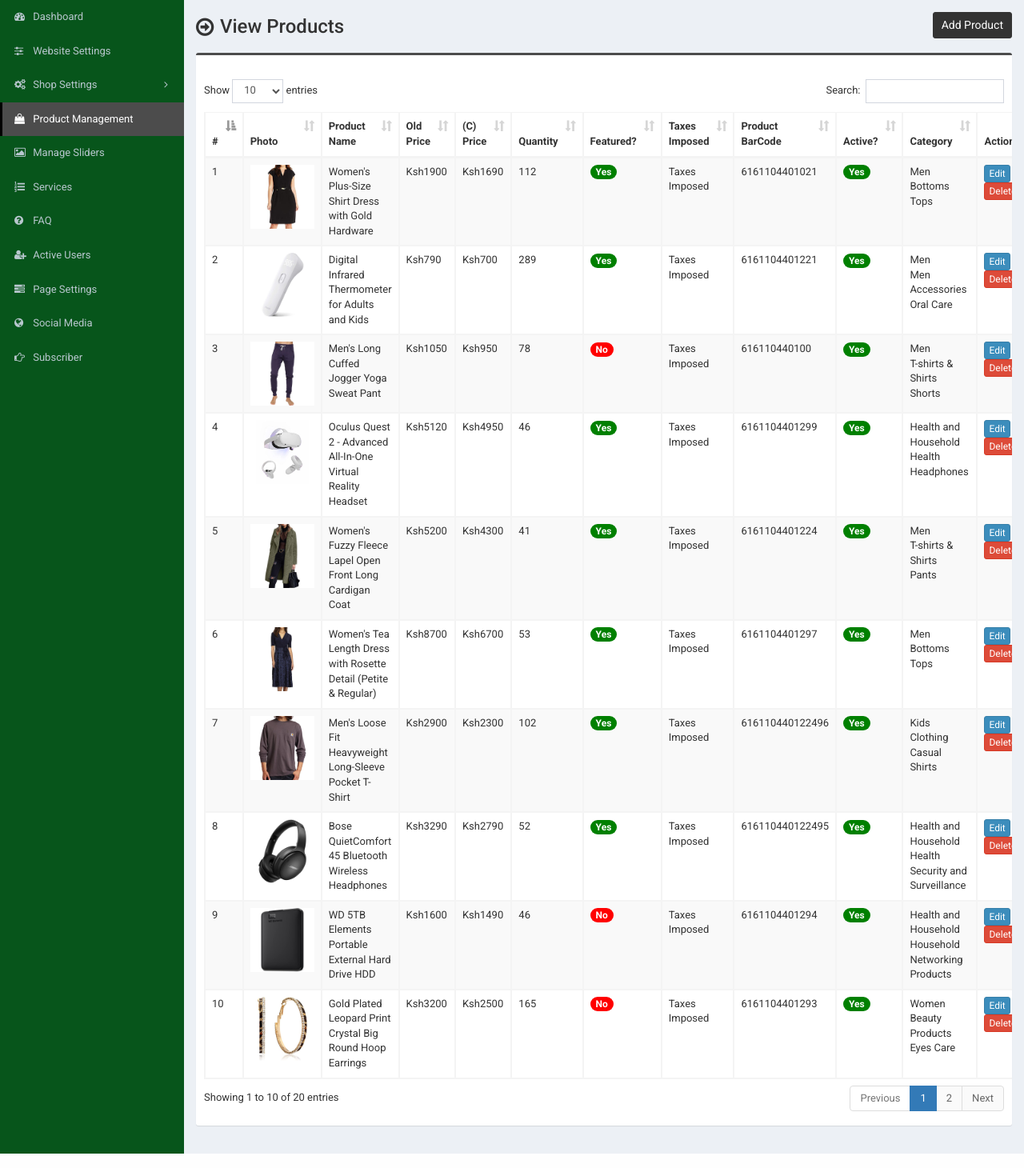
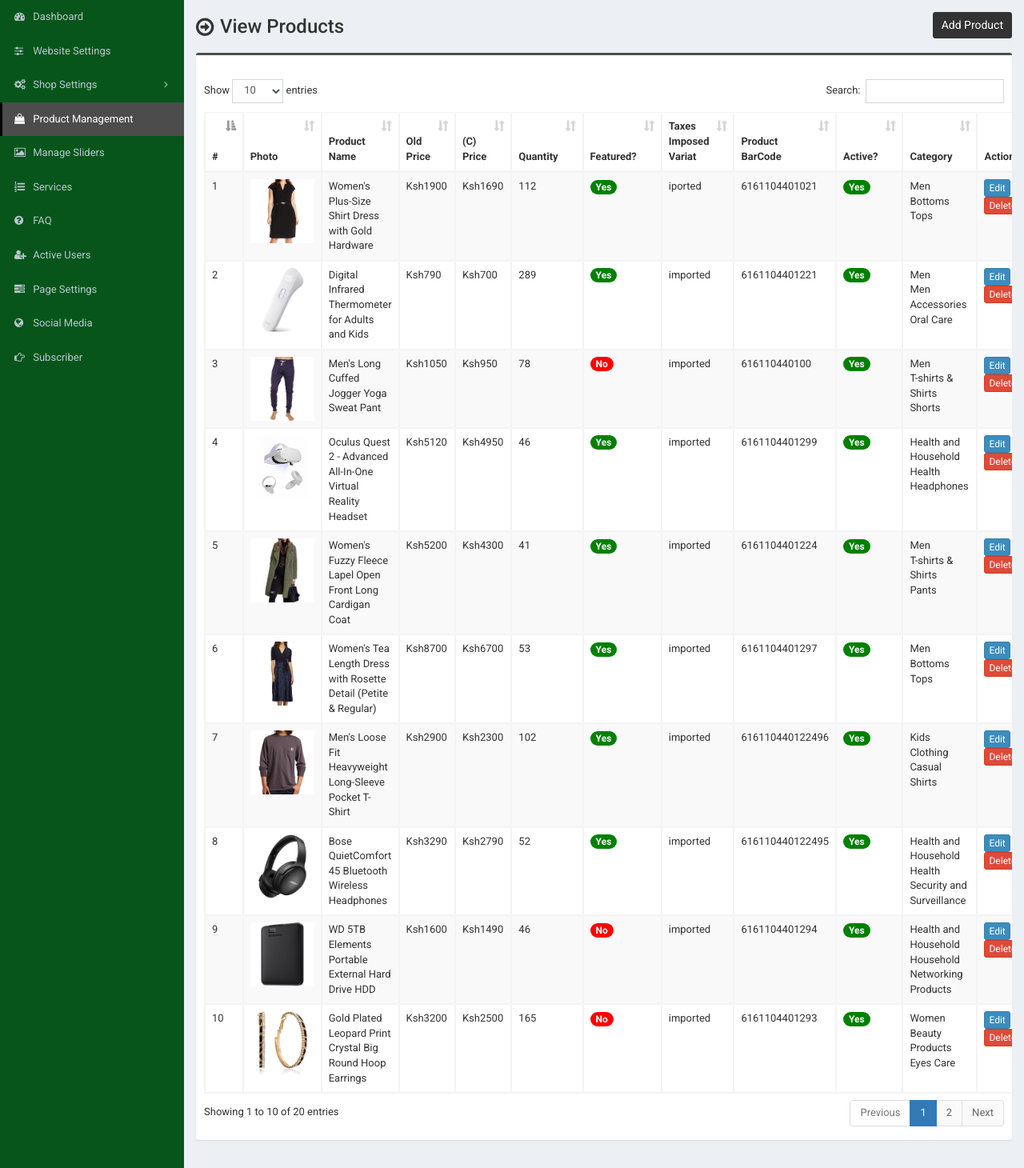
Before and after one commit to Gabu-Rayon/my-tax-application-v1, a PHP site: page /admin/product.php in a window 1280 px wide. Shown: the part 50-1510 px from the top of the page at 80% size. Run offline with PHP 8.4, Linux system fonts and the light colour scheme; a user stored in the database is signed in; data comes from the database, SQL or seed files in the repository.

Commit message:
Commit Changes

```diff
--- a/admin/product.php
+++ b/admin/product.php
@@ -24,7 +24,7 @@
                                 <th width="60">(C) Price</th>
                                 <th width="60">Quantity</th>
                                 <th>Featured?</th>
-                                <th>Taxes Imposed</th>
+                                <th>Taxes Imposed Variat</th>
                                 <th>Product BarCode</th>
                                 <th>Active?</th>
                                 <th>Category</th>
@@ -45,6 +45,7 @@
 														t1.p_is_active,
 														t1.p_barcode,
 														t1.ecat_id,
+                                                        t1.tax_imposed_variat,
 
 														t2.ecat_id,
 														t2.ecat_name,
@@ -90,7 +91,7 @@
 									} ?>
                                 </td>
                                 <td>
-                                    <?php Echo "Taxes Imposed"; ?>
+                                    <?php echo $row['tax_imposed_variat']; ?>
                                 </td>
                                 <td>
                                     <?php echo $row['p_barcode']; ?>
```
